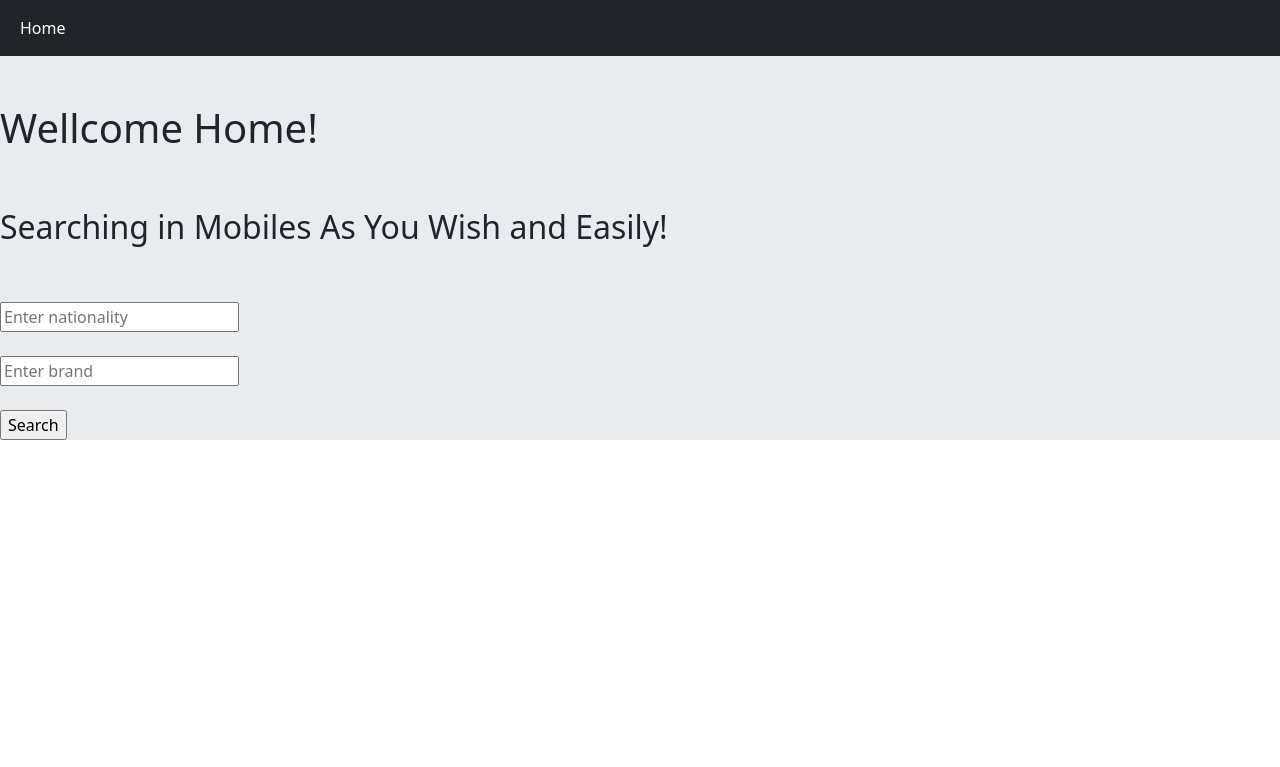
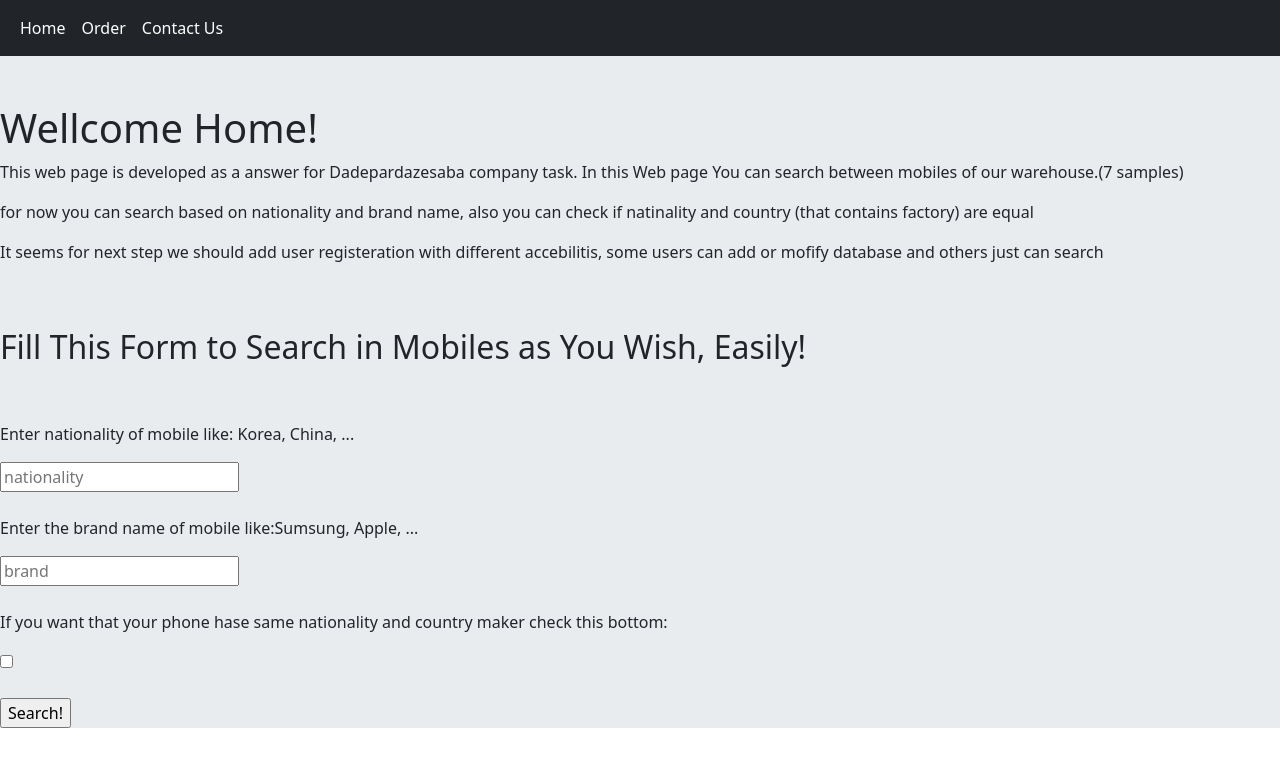
Before and after one commit to RasoulZamani/MobileWarehouse_DdPrdz, a Django app: page / in a window 1280 px wide. Shown: the top 767 px of the page. Run offline with Django 4.2, Linux system fonts and the light colour scheme.

Commit message:
checkbox for equll nation and country

```diff
--- a/home/templates/home.html
+++ b/home/templates/home.html
@@ -8,18 +8,29 @@
 
 {% block content %}
 <br></br>
-<h1>Wellcome Home!</h1>
+<h1>    Wellcome Home!</h1>
+<p> This web page is developed as a answer for Dadepardazesaba company task. In this Web page You can search between mobiles of our warehouse.(7 samples)</p>
+<p> for now you can search based on nationality and brand name, also you can check if natinality and country (that contains factory) are equal</p>
 
+<p>It seems for next step we should add user registeration with different accebilitis, some users can add or mofify database and others just can search</p>
 <br></br>
 
-<h2>Searching in Mobiles As You Wish and Easily!</h2>
+<h2>  Fill This Form to Search in Mobiles as You Wish, Easily!</h2>
 <br></br>
 
 <form action="{% url 'mobiles:mobiles' %}" method="get">
-    <input name="nationality" type="text" placeholder="Enter nationality ">
+    <p> Enter nationality of mobile like: Korea, China, ... </p>
+    <input name="nationality" type="text" placeholder="nationality ">
     <br></br>
-    <input name="brand" type="text" placeholder="Enter brand">
+    <p> Enter the brand name of mobile like:Sumsung, Apple, ... </p>
+    <input name="brand" type="text" placeholder="brand">
     <br></br>
-    <input type="submit" value='Search'>
+    <p> If you want that your phone hase same nationality and country maker check this bottom:</p>
+    <input name="CountryEqNational" type="checkbox" value='Yes'>
+
+
+    <br></br>
+
+    <input type="submit" value='Search!'>
   </form>
 {% endblock %}
--- a/mobiles/admin.py
+++ b/mobiles/admin.py
@@ -5,7 +5,7 @@ from .models import Mobile
 class MobileAdmin(admin.ModelAdmin):
     search_fields=('brand','nationality','model',
                    'price','color',
-                   'country_maker')
+                   'country')
     list_filter = ('brand','nationality','model',
                    'price','color','screen_size',
-                   'country_maker','available')
+                   'country','available')
--- a/mobiles/models.py
+++ b/mobiles/models.py
@@ -12,10 +12,10 @@ class Mobile(models.Model):
     color         = models.CharField(     blank=True, max_length=64,  help_text="color of this mobile")
     screen_size   = models.DecimalField(  blank=True, max_digits=4,   decimal_places=2,help_text="size of screen [inch]")
     available     = models.CharField(     blank=True, max_length=1,   choices=AVAILABILTY, help_text="it is available or not")
-    country_maker = models.CharField(     blank=True, max_length=64,  help_text="the contry that makes this mobile")
+    country       = models.CharField(     blank=True, max_length=64,  help_text="the contry that makes this mobile")
     insert_time   = models.DateTimeField( blank=True, auto_now_add=True, help_text="time of saving this row to database")
     update_time   = models.DateTimeField( blank=True, auto_now=True,  help_text="time of last update of this row")
 
     def __str__(self) -> str:
         """defingin way of showing mobile model in brief"""
-        return f"{self.brand_name}_{self.model}"
+        return f"{self.brand}_{self.model}"
--- a/mobiles/templates/mobiles.html
+++ b/mobiles/templates/mobiles.html
@@ -32,7 +32,7 @@
           <td>{{mobile.color}}</td>
           <td>{{mobile.screen_size}}</td>
           <td>{{mobile.available}}</td>
-          <td>{{mobile.country_maker}}</td>
+          <td>{{mobile.country}}</td>
       </tr>
     {% endfor %}
     </tbody>
--- a/templates/includes/navbar.html
+++ b/templates/includes/navbar.html
@@ -2,8 +2,8 @@
     <div class="container-fluid">
         <div class="navbar-nav">
             <a class="nav-link active" href="{%url 'home:home'%}">Home</a>
-
-
+            <a class="nav-link active" href="{%url 'home:home'%}">Order</a>
+            <a class="nav-link active" href="{%url 'home:home'%}">Contact Us</a>
 
 
         </div>
```
Also changed, not shown: mobiles/views.py (+6 -2 lines), db.sqlite3, mobiles/migrations/0005_rename_country_maker_mobile_country.py (added).
